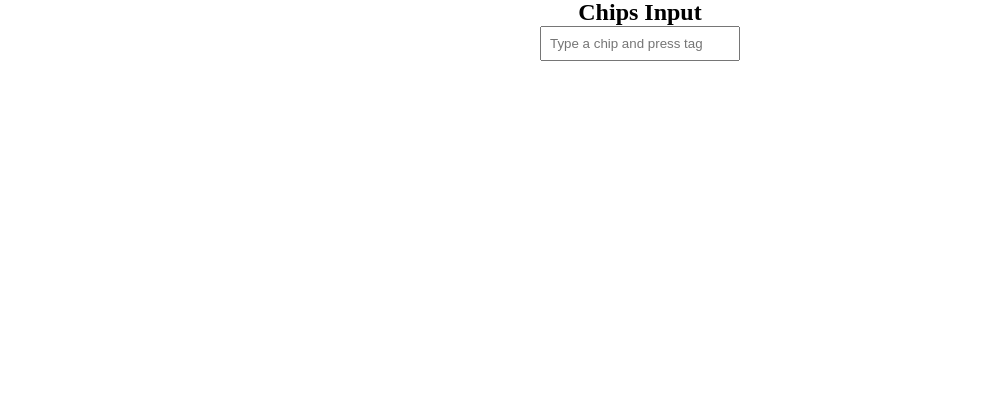
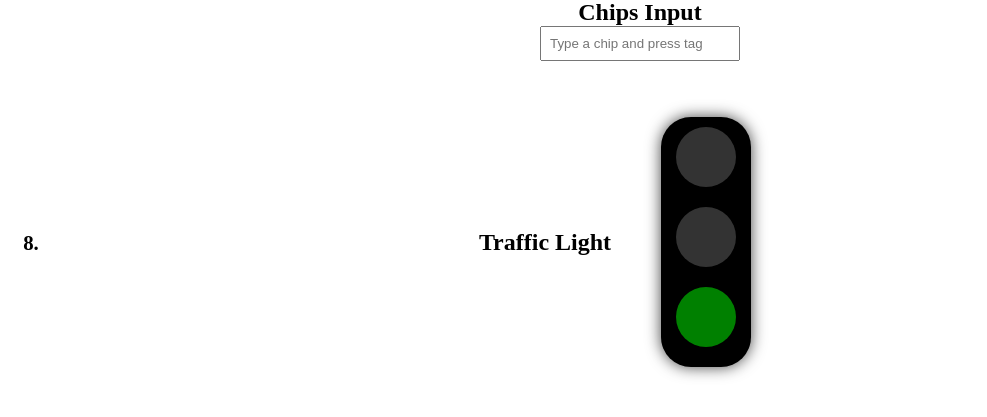
Before and after one commit to hrushikeshpatil05/React-components, a React (Vite) app: page / in a window 1280 px wide. Shown: the part 1688-2105 px from the top of the page, without its empty margins (0-987 px from the left). Before the commit the page ends 1827 px from the top, so only its background shows below. Built offline with nearby package versions, Linux system fonts and the light colour scheme; no server answers.

Commit message:
traffic-light component

```diff
--- a/src/App.tsx
+++ b/src/App.tsx
@@ -6,6 +6,7 @@ import Carousel from "./components/Carousel/Carousel";
 import ToDoList from "./components/To-do List/ToDoList";
 import Navbar from "./components/Navbar/Navbar";
 import ChipsInput from "./components/Chips-Input/ChipsInput";
+import TrafficLight from "./components/Traffic-light/TrafficLight";
 
 function App() {
   return (
@@ -44,6 +45,9 @@ function App() {
             <h2>Chips Input</h2>
             <ChipsInput />
           </li>
+          <li>
+            <TrafficLight />
+          </li>
         </ol>
       </main>
     </>
--- /dev/null
+++ b/src/components/Traffic-light/TrafficLIght.css
@@ -0,0 +1,37 @@
+.traffic-light-wrapper {
+  display: flex;
+  justify-content: center;
+  align-items: center;
+}
+
+.traffic-light {
+  align-items: center;
+  margin: 50px;
+  background-color: black;
+  width: 90px;
+  height: 250px;
+  border-radius: 30px;
+  display: flex;
+  flex-direction: column;
+  box-shadow: 0 0 15px #444;
+}
+
+.circle {
+  width: 60px;
+  height: 60px;
+  border-radius: 50%;
+  margin: 10px auto;
+  background-color: #333;
+}
+
+.red-on {
+    background-color: red;
+}
+
+.yellow-on {
+    background-color: yellow;
+}
+
+.green-on {
+    background-color: green;
+}
--- /dev/null
+++ b/src/components/Traffic-light/TrafficLight.tsx
@@ -0,0 +1,37 @@
+import { useEffect, useState } from 'react';
+import './TrafficLIght.css'
+
+export default function TrafficLight() {
+    const colorTemplate = {
+        red: {next:"yellow",duration:3000},
+        yellow: {next:"green",duration:1000},
+        green: {next:"red",duration:2000},
+    }
+
+    const [activeColor, setActiveColor] = useState("red");
+
+    useEffect(() => {
+        const {next, duration} = colorTemplate[activeColor];
+        const timerId = setTimeout(() => {
+            setActiveColor(next);
+        },duration);
+
+        return () => clearTimeout(timerId);
+    },[activeColor]);
+
+    return (
+        <>
+        <div className='traffic-light-wrapper'>
+            <h2>Traffic Light</h2>
+            <div className='traffic-light'>
+                <div className={`circle ${activeColor === "red" ? "red-on" : ""}`}>
+                </div>
+                <div className={`circle ${activeColor === "yellow" ? "yellow-on" : ""}`}>
+                </div>
+                <div className={`circle ${activeColor === "green" ? "green-on" : ""}`}>
+                </div>
+            </div>
+        </div>
+        </>
+    );
+}
```
